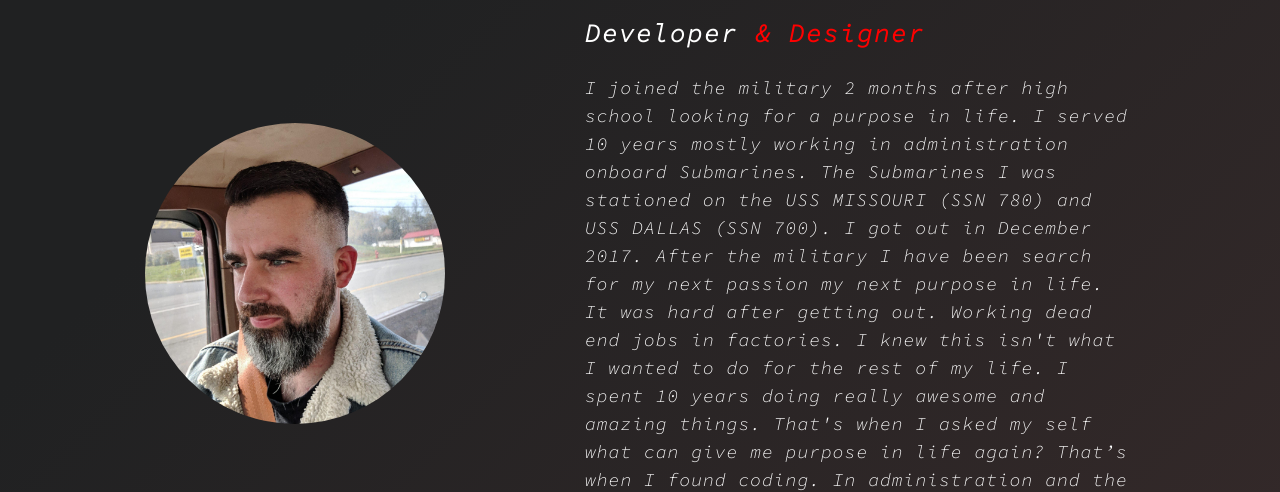
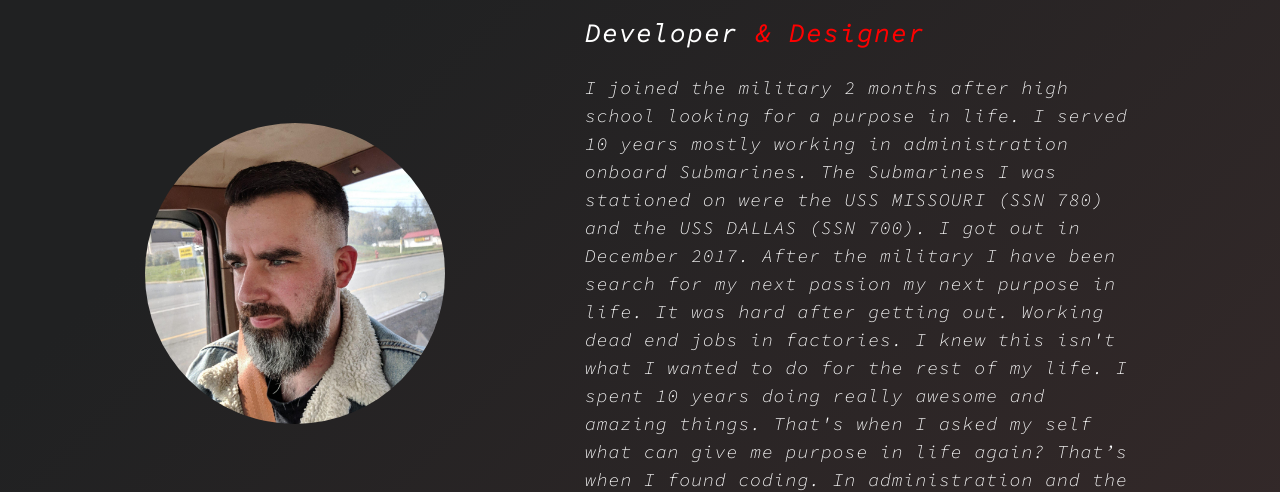
Before and after one commit to DrGoldenFlap/DrGoldenFlap.github.io, a plain HTML site: page index.html in a window 1280 px wide. Shown: the part 314-806 px from the top of the page. Drawn offline with Linux system fonts and the light colour scheme.

Commit message:
Add files via upload
Fixed some grammatical errors.

```diff
--- a/index.html
+++ b/index.html
@@ -27,7 +27,7 @@
             <div class="about-me">
                 <h1>About Me</h1>
                 <h5>Developer<span> & Designer</span></h5>
-                <p>I joined the military 2 months after high school looking for a purpose in life. I served 10 years mostly working in administration onboard Submarines. The Submarines I was stationed on the USS MISSOURI (SSN 780) and USS DALLAS (SSN 700).
+                <p>I joined the military 2 months after high school looking for a purpose in life. I served 10 years mostly working in administration onboard Submarines. The Submarines I was stationed on were the USS MISSOURI (SSN 780) and the USS DALLAS (SSN 700).
                     I got out in December 2017. After the military I have been search for my next passion my next purpose in life. It was hard after getting out. Working dead end jobs in factories. I knew this isn't what I wanted to do for the rest of my life.
                     I spent 10 years doing really awesome and amazing things. That's when I asked my self what can give me purpose in life again? That’s when I found coding. In administration and the military I was always in a position to help people and with
                     coding that is what it’s about helping people achieve there goals through computers and coding! </p>
```
